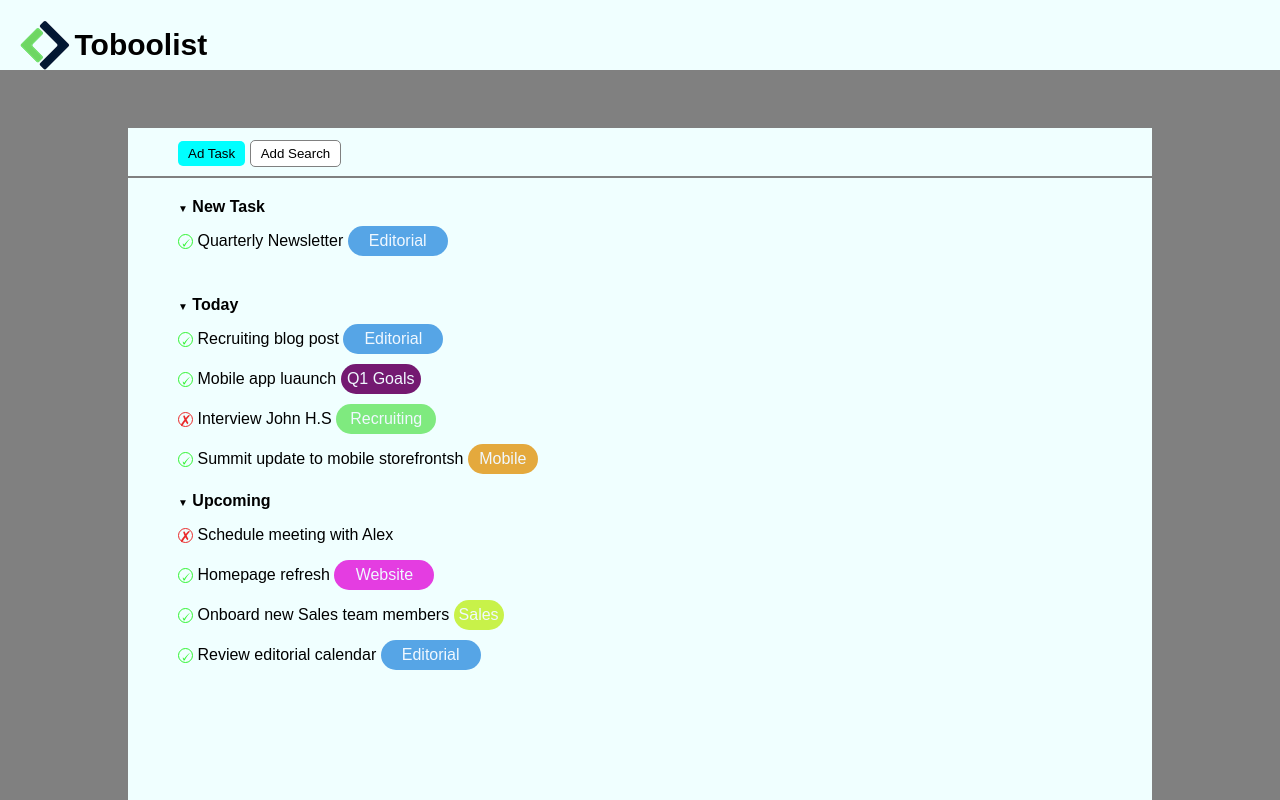
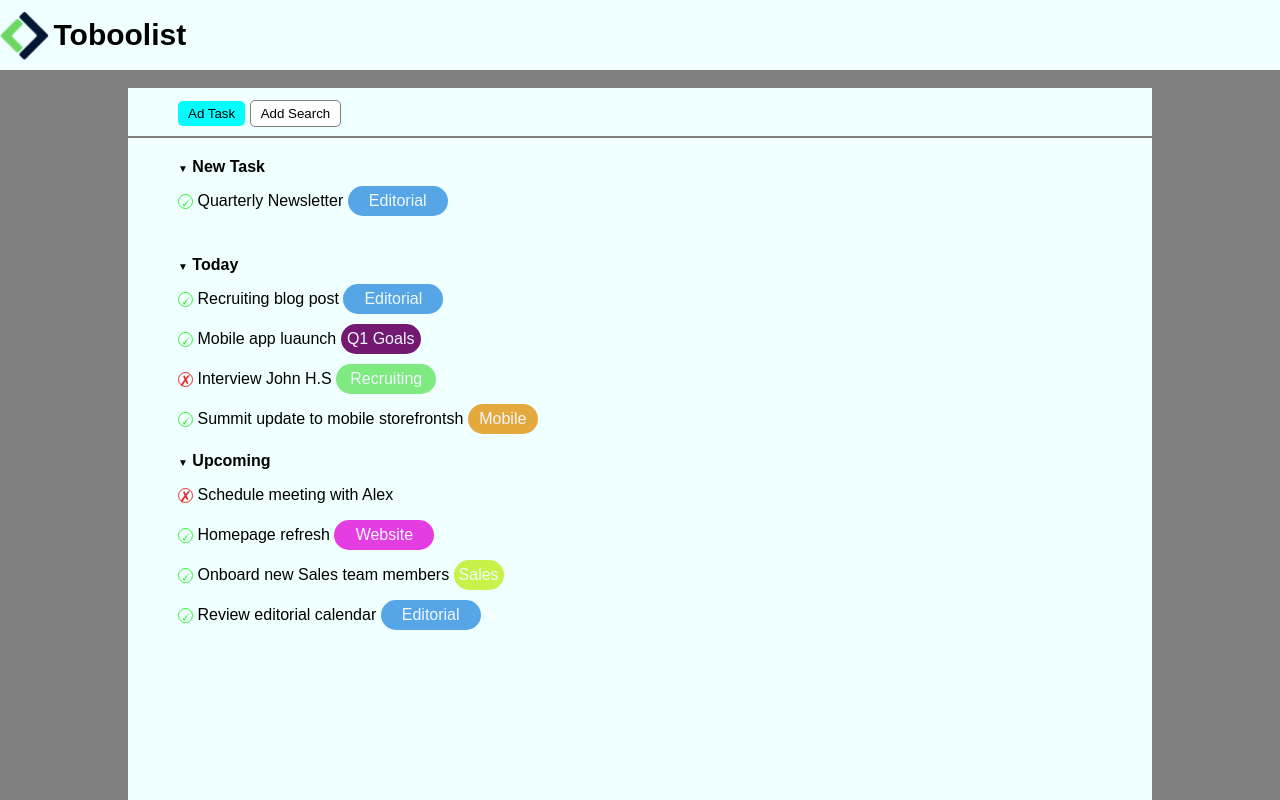
Before and after one commit to ely896/html-css-toboolist, a plain HTML site: page index.html in a window 1280 px wide. Shown: the top 800 px of the page. Drawn offline with Linux system fonts and the light colour scheme.

Commit message:
Fix Header

```diff
--- a/CSS/style.css
+++ b/CSS/style.css
@@ -27,12 +27,10 @@ body {
 
 header{
     height: 70px;
-    padding: 10px 20px;
-    margin-bottom: 40px;
     background-color: azure;
 }
 .logo_img{
-    height: 100%;
+    height: 70%;
     vertical-align: middle;
 }
 .logo_text{
```
